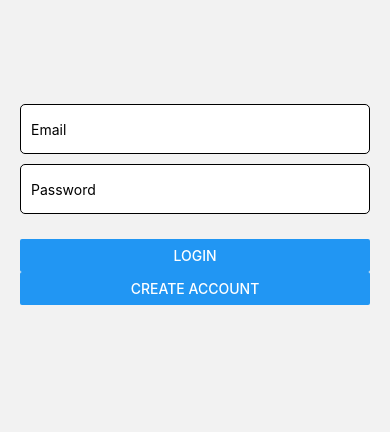
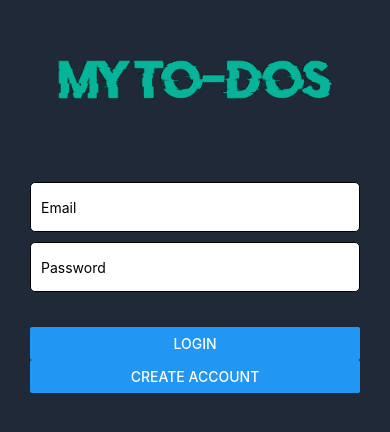
Before and after one commit to alessandro-001/Native-ToDo, a React Native app: screen /Login in a window 390 px wide. Shown: the part 220-652 px from the top of the page. Built offline with nearby package versions, Linux system fonts and the light colour scheme; no server answers.

Commit message:
added image

```diff
--- a/App.tsx
+++ b/App.tsx
@@ -6,17 +6,32 @@ import Login from './app/screens/Login';
 import { useEffect, useState } from 'react';
 import { User, onAuthStateChanged } from 'firebase/auth';
 import { FIREBASE_AUTH } from './firebaseConfig';
+import { Text, TouchableOpacity } from 'react-native';
 
 const Stack = createNativeStackNavigator();
-const InsideStack = createNativeStackNavigator();
 
-function InsideLayout() {
+function InsideLayout({ navigation }: any) {
+  const logout = () => {
+    FIREBASE_AUTH.signOut();
+  };
+
   return (
-    <InsideStack.Navigator>
-      <InsideStack.Screen name='My todos' component={List} />
-      <InsideStack.Screen name='Details' component={Details} />
-    </InsideStack.Navigator>
-  )
+    <Stack.Navigator>
+      <Stack.Screen
+        name='MyTodos'
+        component={List}
+        options={{
+          headerTitle: 'My Todos',
+          headerRight: () => (
+            <TouchableOpacity onPress={logout} style={{ marginRight: 16 }}>
+              <Text style={{ color: 'red', fontWeight: 'bold' }}>Logout</Text>
+            </TouchableOpacity>
+          ),
+        }}
+      />
+      <Stack.Screen name='Details' component={Details} />
+    </Stack.Navigator>
+  );
 }
 
 export default function App() {
@@ -26,20 +41,17 @@ export default function App() {
     onAuthStateChanged(FIREBASE_AUTH, (user) => {
       console.log('user', user);
       setUser(user);
-      })
-    }, [])
+    });
+  }, []);
 
   return (
     <NavigationContainer>
       <Stack.Navigator initialRouteName='Login'>
         {user ? (
-            <Stack.Screen name='Inside' component={InsideLayout} options={{headerShown: false}} />
+          <Stack.Screen name='Inside' component={InsideLayout} options={{ headerShown: false }} />
         ) : (
-            <Stack.Screen name='Login' component={Login} options={{headerShown: false}} />
+          <Stack.Screen name='Login' component={Login} options={{ headerShown: false }} />
         )}
-
-          {/* <Stack.Screen name='My To-Dos' component={List} />
-          <Stack.Screen name='Details' component={Details} /> */}
       </Stack.Navigator>
     </NavigationContainer>
   );
--- a/app/screens/List.tsx
+++ b/app/screens/List.tsx
@@ -81,6 +81,7 @@ const List = ({ navigation }: RouterProps) => {
                     />
                 <Button onPress={() => addTodo()} title='Add ToDo' disabled={todo === ''} />
             </View>
+
             {todos.length > 0 && (
                 <View>
                     <FlatList
@@ -91,8 +92,8 @@ const List = ({ navigation }: RouterProps) => {
                 </View>
 
             )}
-        <Button onPress={() => FIREBASE_AUTH.signOut()} title='Logout' />
         </View>
+
     </View>
   )
 }
@@ -138,4 +139,7 @@ const styles = StyleSheet.create({
         flexDirection: 'row',
         alignItems: 'center',
     },
+    logOutBtn: {
+        marginBottom: 40,
+    },
 });
--- a/app/screens/Login.tsx
+++ b/app/screens/Login.tsx
@@ -6,6 +6,7 @@ import {
   StyleSheet,
   TextInput,
   View,
+  Image,
 } from 'react-native';
 import { FIREBASE_AUTH } from '../../firebaseConfig';
 import {
@@ -45,7 +46,15 @@ function Login() {
   };
 
   return (
-    <KeyboardAvoidingView behavior='padding' style={styles.container}>
+
+      <KeyboardAvoidingView behavior='padding' style={styles.container}>
+        <View style={styles.imageContainer}>
+        <Image
+          source={require('../../assets/MyToDos.gif')}
+          style={styles.imageStyle}
+          resizeMode='contain'
+        />
+      </View>
       <View style={styles.inputContainer}>
         <TextInput
           value={email}
@@ -82,7 +91,8 @@ export default Login;
 
 const styles = StyleSheet.create({
   container: {
-    marginHorizontal: 20,
+    backgroundColor: '#1F2937',
+    paddingHorizontal: 30,
     flex: 1,
     justifyContent: 'center',
   },
@@ -98,7 +108,15 @@ const styles = StyleSheet.create({
     backgroundColor: 'white',
   },
   buttonContainer: {
+    marginVertical: 10,
     flexDirection: 'column',
     justifyContent: 'space-between',
   },
+  imageContainer: {
+    alignItems: 'center',
+  },
+  imageStyle: {
+    width: 300,
+    marginBottom: 20,
+  },
 });
```
Also changed, not shown: assets/MyToDos.gif (added). Lines whose indentation alone changed are shown as unchanged.
